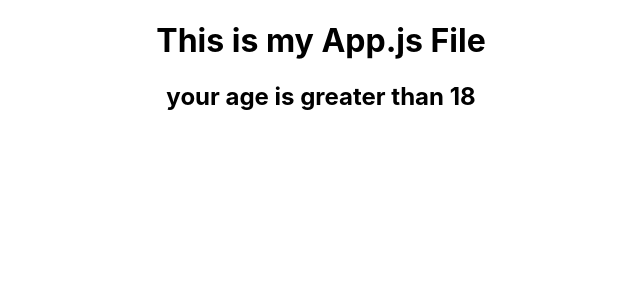
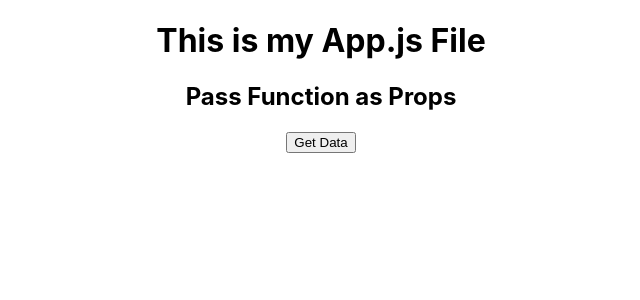
Before and after one commit to Farhan559/React_Project, a React (Create React App) app: page / in a window 1280 px wide. Shown: the top 300 px of the page, without its empty margins (319-959 px from the left). Built offline with nearby package versions, Linux system fonts and the light colour scheme.

Commit message:
feat: Pass Props as Function

```diff
--- a/src/App.js
+++ b/src/App.js
@@ -1,6 +1,7 @@
 // import React,{useState} from 'react';
 import './App.css';
-import ConditionalRenderig from './components/ConditionalRenderig';
+import PassFuncAsProps from './components/PassFuncAsProps';
+// import ConditionalRenderig from './components/ConditionalRenderig';
 // import FormHandling from './components/FormHandling';
 // import HideShowToggle from './components/HideShowToggle';
 // import PropsFunCom from './components/PropsFunCom';
@@ -11,6 +12,9 @@ import ConditionalRenderig from './components/ConditionalRenderig';
 
 function App() {
   // const [firstName,setName] = useState('Qaim')
+  function GetData(){
+    alert('Pass props as function in React')
+  }
   return (
     <div className="App">
       <h1>This is my App.js File</h1>
@@ -22,7 +26,8 @@ function App() {
       {/* <GetInputFieldVal /> */}
       {/* <HideShowToggle /> */}
       {/* <FormHandling /> */}
-      <ConditionalRenderig />
+      {/* <ConditionalRenderig /> */}
+      <PassFuncAsProps data={GetData} />
     </div>
   );
 }
--- /dev/null
+++ b/src/components/PassFuncAsProps.jsx
@@ -0,0 +1,12 @@
+import React from 'react'
+
+function PassFuncAsProps(props) {
+  return (
+    <div>
+      <h2>Pass Function as Props</h2>
+      <button onClick={props.data}>Get Data</button>
+    </div>
+  )
+}
+
+export default PassFuncAsProps
```
